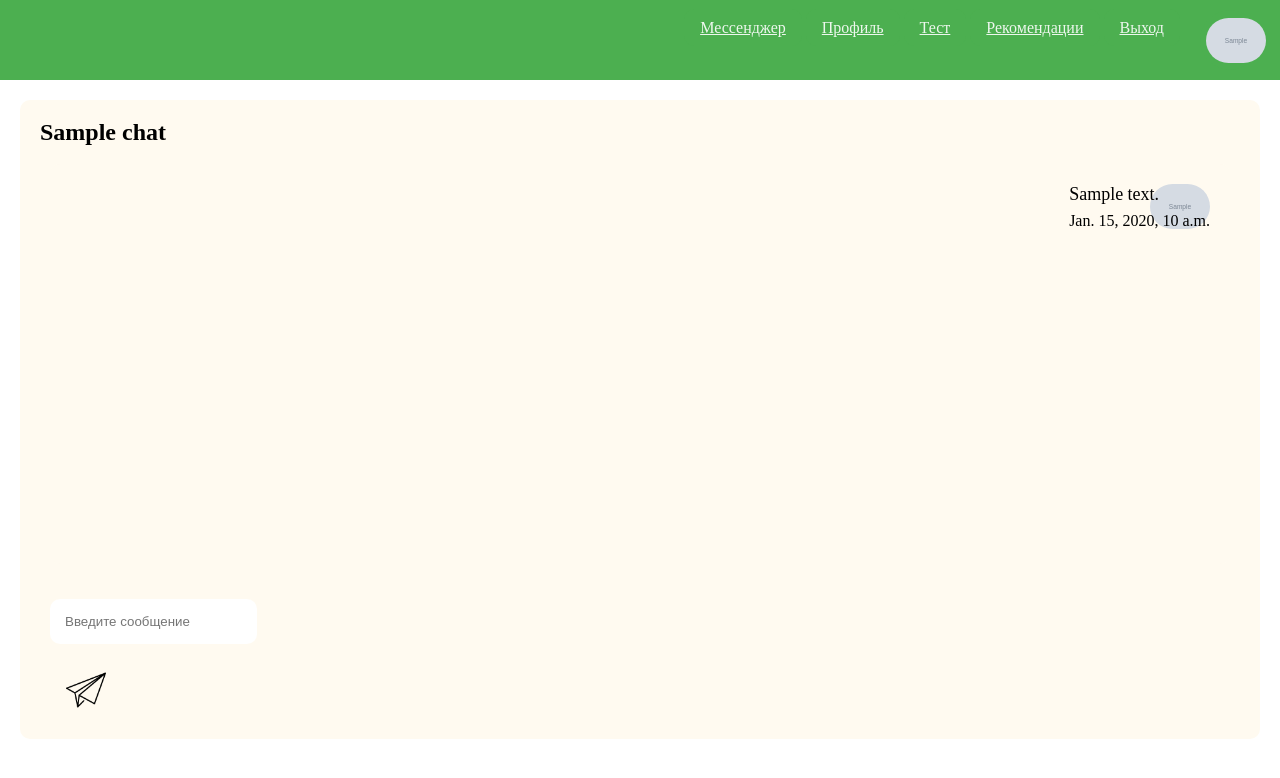
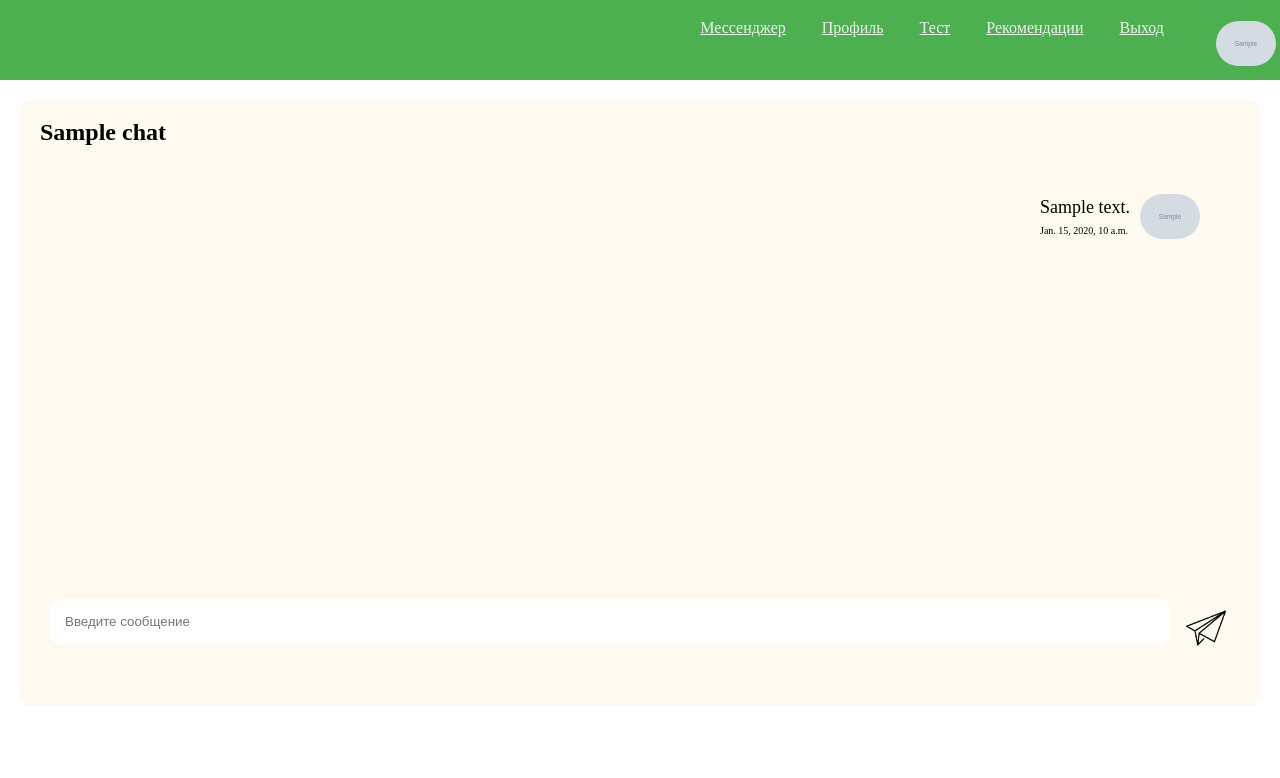
Before and after one commit to koly6868/mindfinder, a Django app: page /chatsservice/chats/1 in a window 1280 px wide. Shown: the top 778 px of the page. Run offline with Django 3.2, Linux system fonts and the light colour scheme; a user stored in the database is signed in; tables that the repository leaves empty hold one stand-in row (values such as "Sample post"); grey boxes marked "Sample" are stand-in pictures.

Commit message:
style fix

```diff
--- a/chat_service/templates/chat_service/chat.html
+++ b/chat_service/templates/chat_service/chat.html
@@ -29,28 +29,36 @@ setInterval(test, 1000);
     {% for message in messages %}
         {% if message.owner.id != user.id %}
         <div class="contleft">
+        <img class="avatar" src="{{ message.owner.avatar.url }}" alt="Avatar">
+            <div>
+                <p>{{ message.message }}</p>
+                <span class="time-right smallfont">{{ message.datetime }}</span>
+            </div>
+        </div>
         {% else %}
         <div class="contright">
-        {% endif %}
-            <img class="avatar" src="{{ message.owner.avatar.url }}" alt="Avatar">
-            <div class="text-left">
+        <img class="avatar" src="{{ message.owner.avatar.url }}" alt="Avatar">
+            <div>
                 <p>{{ message.message }}</p>
-                <span class="time-right">{{ message.datetime }}</span>
+                <span class="time-right smallfont">{{ message.datetime }}</span>
             </div>
         </div>
+        {% endif %}
     {% endfor %}
     <div id="bottom"></div>
     </div>
       <div class="chat-form">
         <div class="contleft">
-        <form action="{% url 'chat_service:chat' chat_id=chat.id %}" method="post">
+        <form class="sendline" action="{% url 'chat_service:chat' chat_id=chat.id %}" method="post">
         {% csrf_token %}
             <input name="chat_id" type="hidden" value="{{ chat.id }}">
             <input name="owner_id" type="hidden" value="{{ user.id }}">
+
             {{ form.message}}
             <button class="btnsend" type="submit">
                 <img class="send" src="{% static 'mindfinder/send_icon.png' %}" alt="Avatar">
             </button>
+
         </form>
         </div>
       </div>
--- a/chat_service/templates/chat_service/chat_api.html
+++ b/chat_service/templates/chat_service/chat_api.html
@@ -1,14 +1,20 @@
 
     {% for message in messages %}
-        {% if message.owner.id != user.id %}
+{% if message.owner.id != user.id %}
         <div class="contleft">
+        <img class="avatar" src="{{ message.owner.avatar.url }}" alt="Avatar">
+            <div>
+                <p>{{ message.message }}</p>
+                <span class="time-right smallfont">{{ message.datetime }}</span>
+            </div>
+        </div>
         {% else %}
         <div class="contright">
-        {% endif %}
-            <img class="avatar" src="{{ message.owner.avatar.url }}" alt="Avatar">
-            <div class="text-left">
+        <img class="avatar" src="{{ message.owner.avatar.url }}" alt="Avatar">
+            <div>
                 <p>{{ message.message }}</p>
-                <span class="time-right">{{ message.datetime }}</span>
+                <span class="time-right smallfont">{{ message.datetime }}</span>
             </div>
         </div>
+        {% endif %}
     {% endfor %}
--- a/mindfinder/static/mindfinder/style.css
+++ b/mindfinder/static/mindfinder/style.css
@@ -134,8 +134,8 @@ table {
   justify-items: end;
   vertical-align: middle;
   position: relative;
-
-
+  margin-bottom: 30px;
+  align-items: center;
 }
 
 .contleft{
@@ -145,7 +145,8 @@ table {
   flex-direction: row;
   vertical-align: middle;
   position: relative;
-
+  margin-bottom: 30px;
+  align-items: center;
 }
 
 .text-left{
@@ -229,6 +230,7 @@ table {
   width: 60px;
   border-radius: 60px;
   vertical-align: middle;
+  margin: 10px;
 }
 
 .btnimg{
@@ -320,3 +322,16 @@ p{
 .locked {
   background-color: rgb(199, 199, 199);
 }
+
+.sendline {
+  width: 100%;
+  display: flex;
+  flex-direction: row;
+  justify-content: space-between;
+  align-items: center;
+
+}
+
+.smallfont{
+  font-size: 10px;
+}
```
